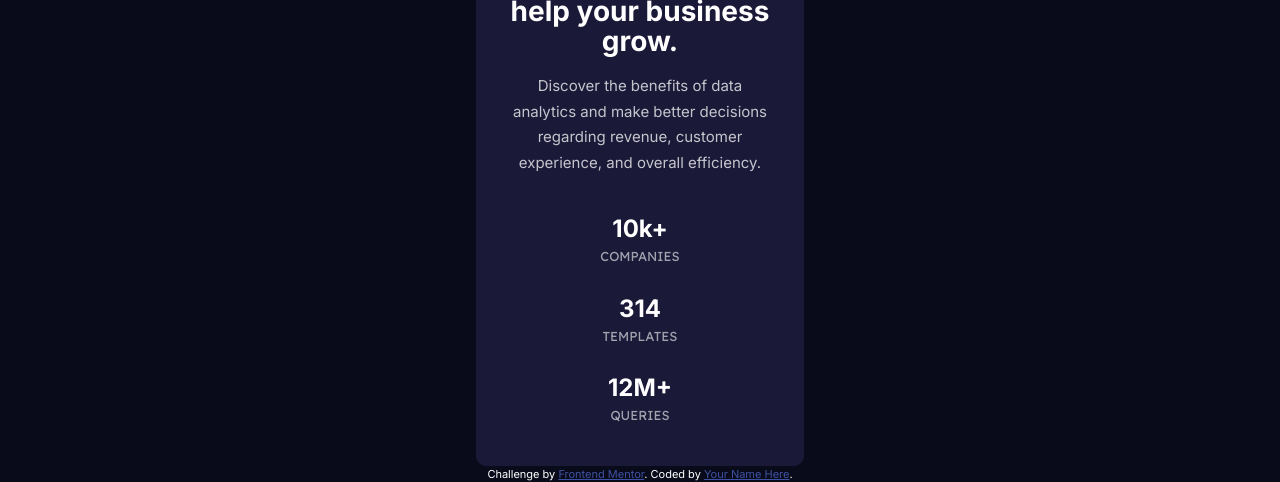
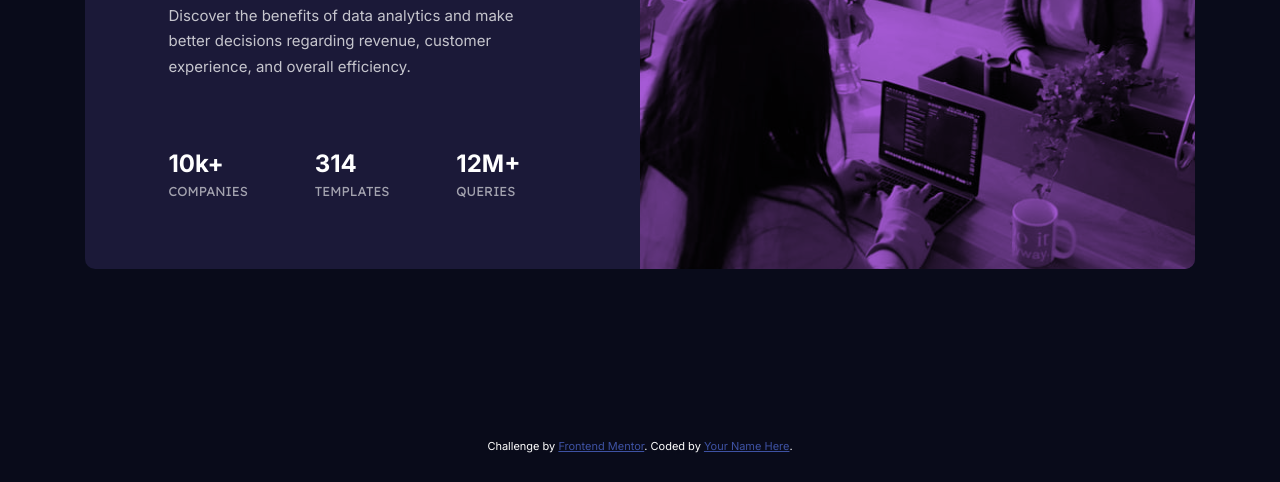
Before and after one commit to JulioCinquina/fem-stats-preview-card, a plain HTML site: page index.html in a window 1280 px wide. Shown: the part 346-828 px from the top of the page. After the commit the page ends 800 px from the top, so only its background shows below. Drawn offline with Linux system fonts and the light colour scheme.

Commit message:
Style card for desktop devices

```diff
--- a/style.css
+++ b/style.css
@@ -144,3 +144,47 @@ main {
 .attribution a {
   color: hsl(228, 45%, 44%);
 }
+
+@media screen and (min-width: 45em) {
+  .card {
+    width: min(69.375rem, 90vw);
+
+    text-align: left;
+
+    display: grid;
+    grid-template-columns: 1fr 1fr;
+  }
+
+  .card__image-container {
+    background-image: url(./images/image-header-desktop.jpg);
+    order: 2;
+  }
+
+  .card__content {
+    max-width: 41ch;
+
+    padding-block: unset;
+    padding-inline: unset;
+    margin: 2.5rem;
+
+    justify-self: center;
+    align-self: center;
+
+    justify-content: flex-start;
+    align-items: stretch;
+    gap: 1.66rem;
+  }
+
+  .card__title {
+    font-size: 2.25rem;
+    line-height: 1.2;
+  }
+
+  .card__stats {
+    margin-block-start: 2.5rem;
+    padding-inline-end: 2.25rem;
+
+    flex-direction: row;
+    align-items: flex-start;
+  }
+}
```
